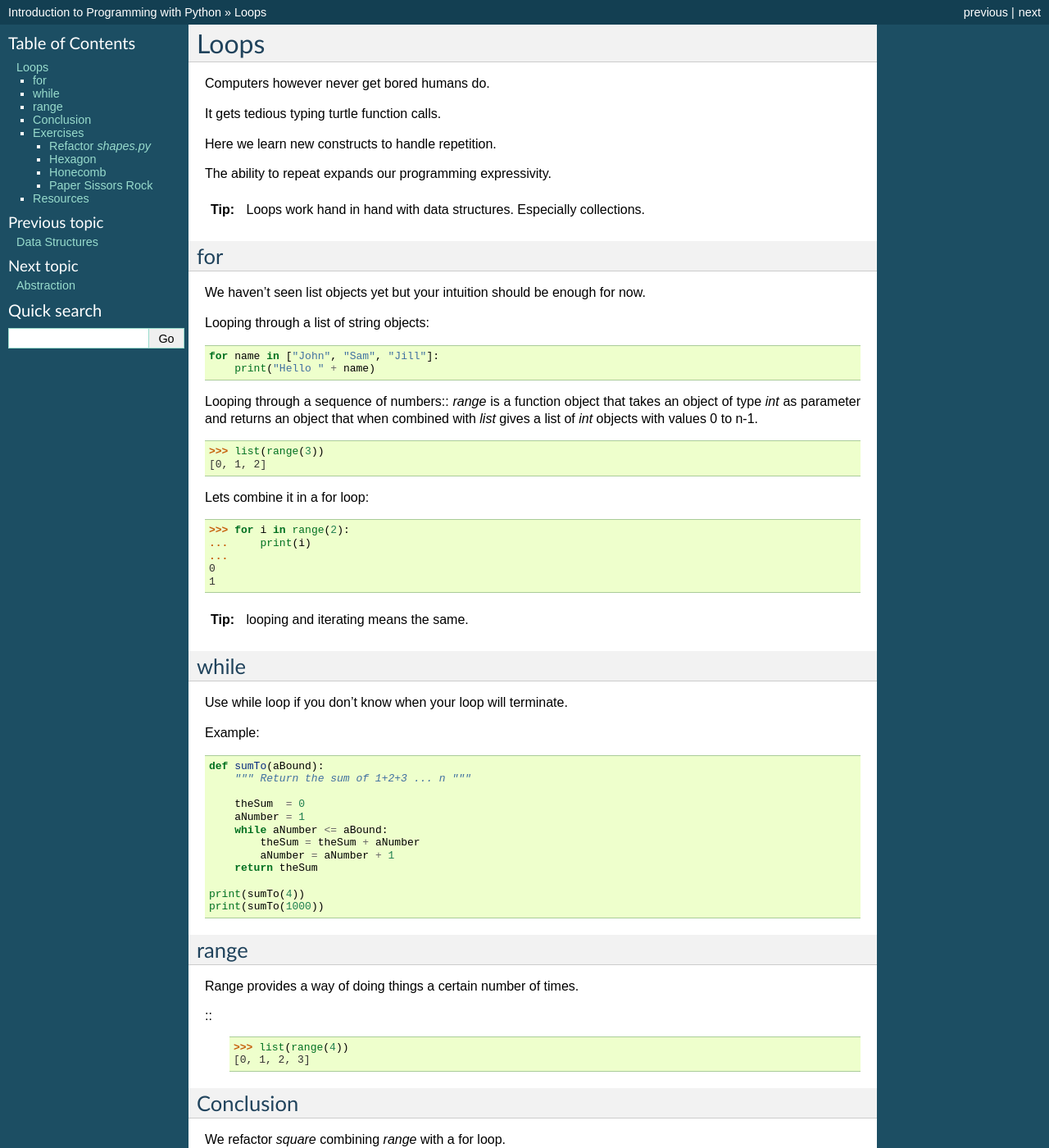
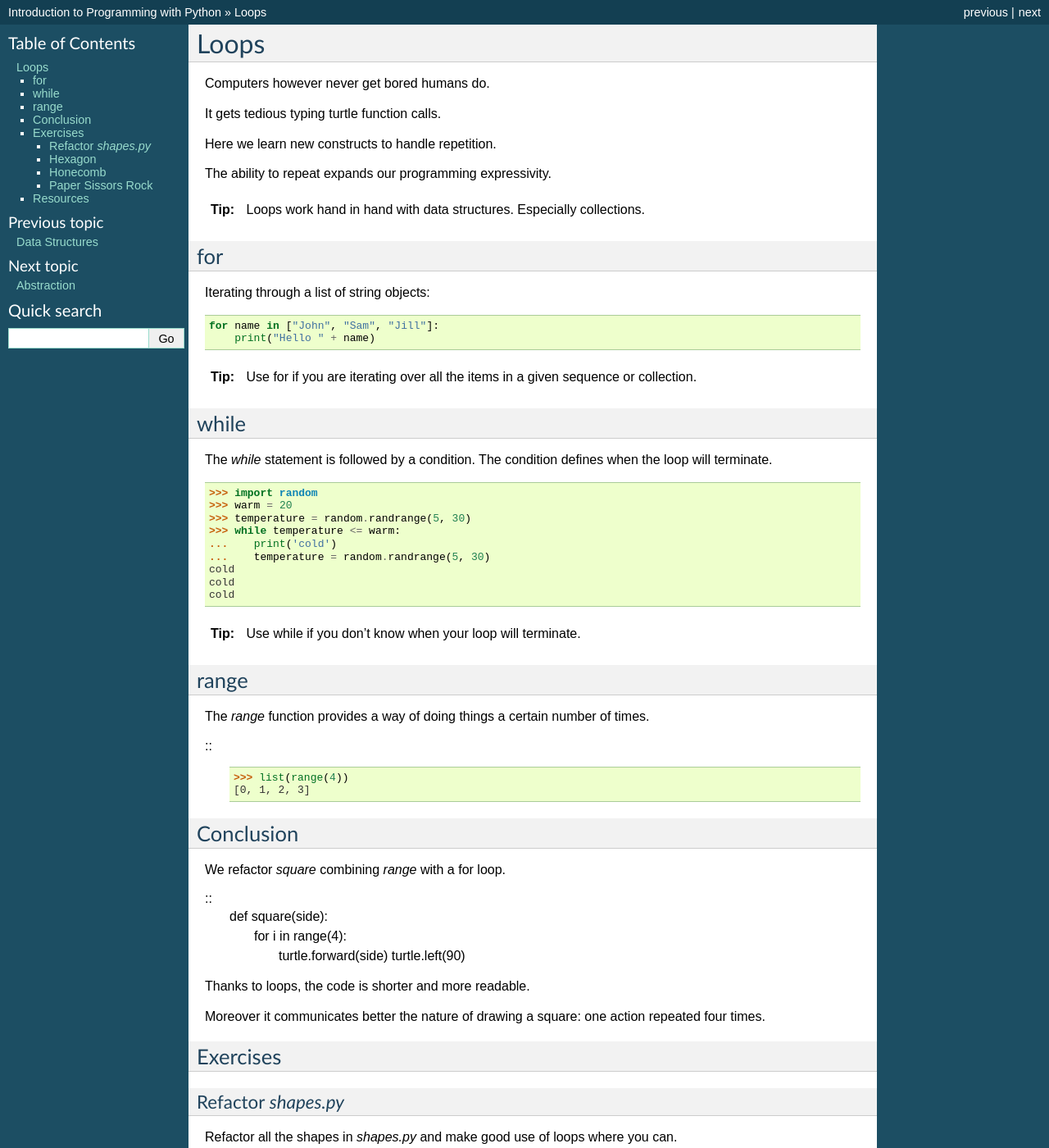
Before and after one commit to gu-lseg/intro-to-programming, a Sphinx documentation site: the page built from source/loops.rst, in a window 1280 px wide and 1400 px high. Shown: the whole window at 82% size. Built offline with Sphinx 7.4.7, drawn with Linux system fonts in a browser that asks for light colours.

Commit message:
better while example

```diff
--- a/source/loops.rst
+++ b/source/loops.rst
@@ -13,61 +13,44 @@ The ability to repeat expands our programming expressivity.
 
     Loops work hand in hand with data structures. Especially collections.
 
+
 for
 ===
 
-We haven't seen list objects yet but your intuition should be enough for now.
-
-Looping through a list of string objects::
+Iterating through a list of string objects::
 
     for name in ["John", "Sam", "Jill"]:
         print("Hello " + name)
 
-Looping through a sequence of numbers::
-`range` is a function object that takes an object of type `int` as parameter
-and returns an object that when combined with `list` gives a list of `int`
-objects with values 0 to n-1.
-
-    >>> list(range(3))
-    [0, 1, 2]
-
-Lets combine it in a for loop::
-
-    >>> for i in range(2):
-    ...     print(i)
-    ...
-    0
-    1
-
 .. tip::
-
-    looping and iterating means the same.
+    Use for if you are iterating over all the items in a given sequence or collection.
 
 while
 =====
 
-Use while loop if you don't know when your loop will terminate.
+The `while` statement is followed by a condition. The condition defines when
+the loop will terminate.
 
-Example::
 
-    def sumTo(aBound):
-        """ Return the sum of 1+2+3 ... n """
+::
 
-        theSum  = 0
-        aNumber = 1
-        while aNumber <= aBound:
-            theSum = theSum + aNumber
-            aNumber = aNumber + 1
-        return theSum
+    >>> import random
+    >>> warm = 20
+    >>> temperature = random.randrange(5, 30)
+    >>> while temperature <= warm:
+    ...    print('cold')
+    ...    temperature = random.randrange(5, 30)
+    cold
+    cold
+    cold
 
-    print(sumTo(4))
-    print(sumTo(1000))
-
+.. tip::
+    Use while if you don't know when your loop will terminate.
 
 range
 =====
 
-Range provides a way of doing things a certain number of times.
+The `range` function provides a way of doing things a certain number of times.
 
 ::
     >>> list(range(4))
```
